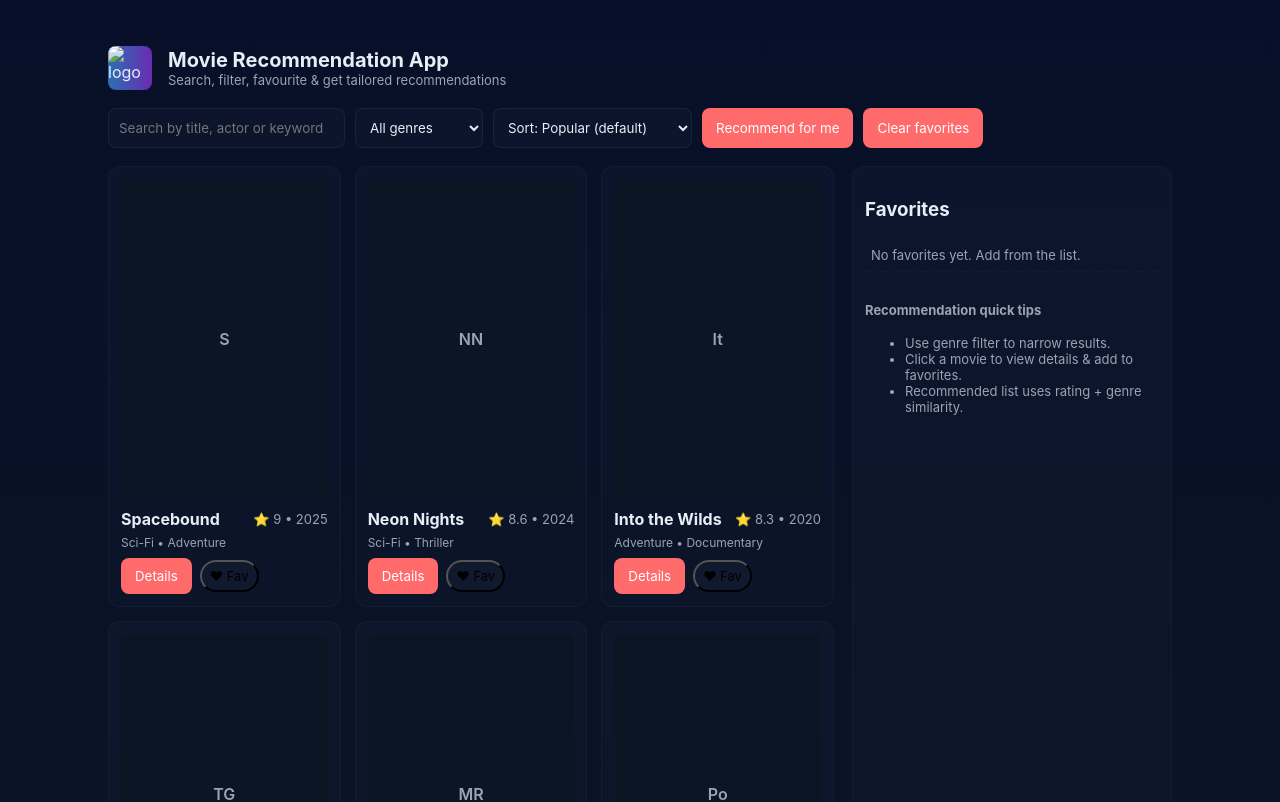
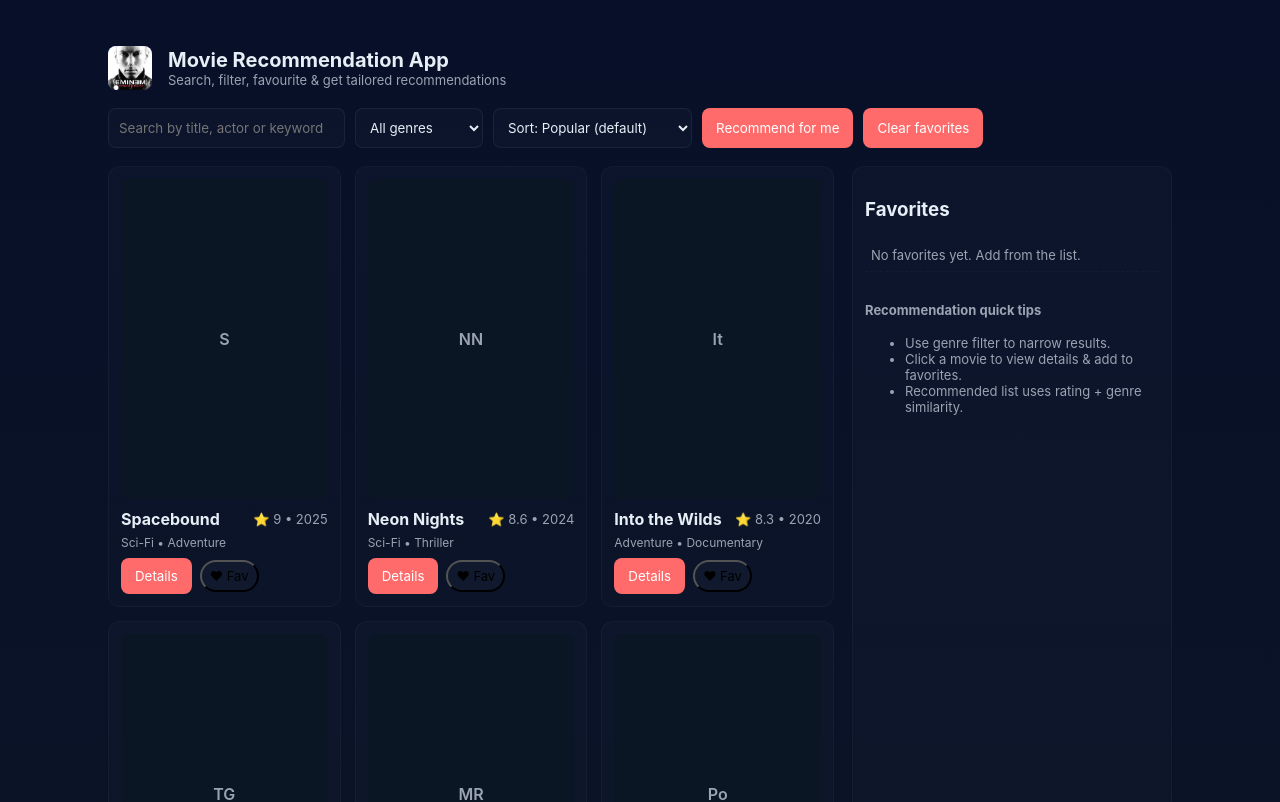
Before and after one commit to Mounika-Chittiboyina/TASK, a plain HTML site: page index.html in a window 1280 px wide. Shown: the top 802 px of the page. Drawn offline with Linux system fonts and the light colour scheme.

Commit message:
Update index.html

```diff
--- a/index.html
+++ b/index.html
@@ -37,7 +37,7 @@
 <body>
   <div class="container">
     <header>
-      <img src="" alt="logo" style="width:44px;height:44px;border-radius:8px;background:linear-gradient(90deg,#2b6fb2,#6b2bb2);display:inline-block"/>
+      <img src=space.jpg alt="logo" style="width:44px;height:44px;border-radius:8px;background:linear-gradient(90deg,#2b6fb2,#6b2bb2);display:inline-block"/>
       <div>
         <h1>Movie Recommendation App</h1>
         <div class="small">Search, filter, favourite & get tailored recommendations</div>
```
